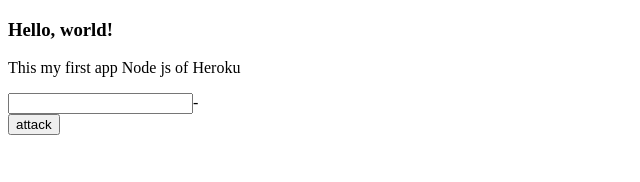
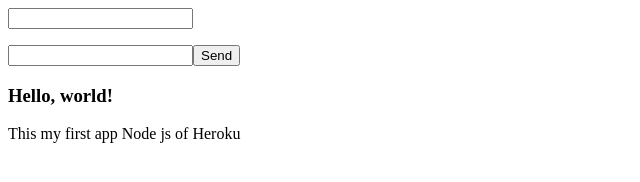
Before and after one commit to Alexhamagan/mmo, a website: page public/index.html in a window 1280 px wide. Shown: the whole page, without its empty margins (0-640 px from the left). Drawn offline with nearby package versions, Linux system fonts and the light colour scheme; no server answers.

Commit message:
Update index.html

```diff
--- a/public/index.html
+++ b/public/index.html
@@ -4,6 +4,14 @@
 	<meta charset='utf8'>
 <script src="/socket.io/socket.io.js"></script>
 </head>
+<body>
+  <input type =text id="nick"></input>
+    <ul id="messages"></ul>
+    <form action="">
+      <input id="m" autocomplete="off" /><button>Send</button>
+    </form>
+  </body>
+<script src="https://ajax.googleapis.com/ajax/libs/jquery/2.2.0/jquery.min.js"></script>
 <h3>Hello, world!</h3>
 <p>This my first app Node js of Heroku</p>
 <script>
@@ -25,5 +33,3 @@
     });
   });
 </script>
-<input id='lvl' type='text' />-<label id='exp'></label><br>
-	<button onclick="play()">attack</button>
```
